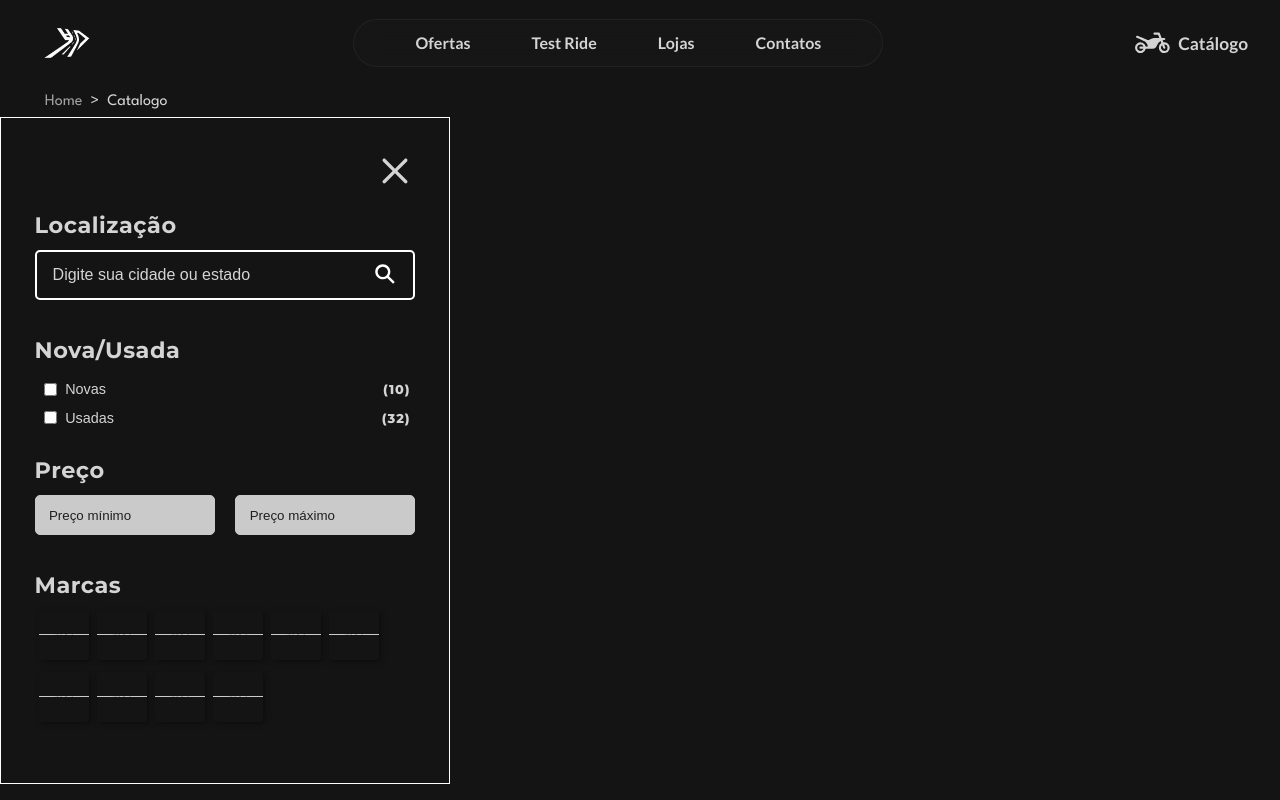
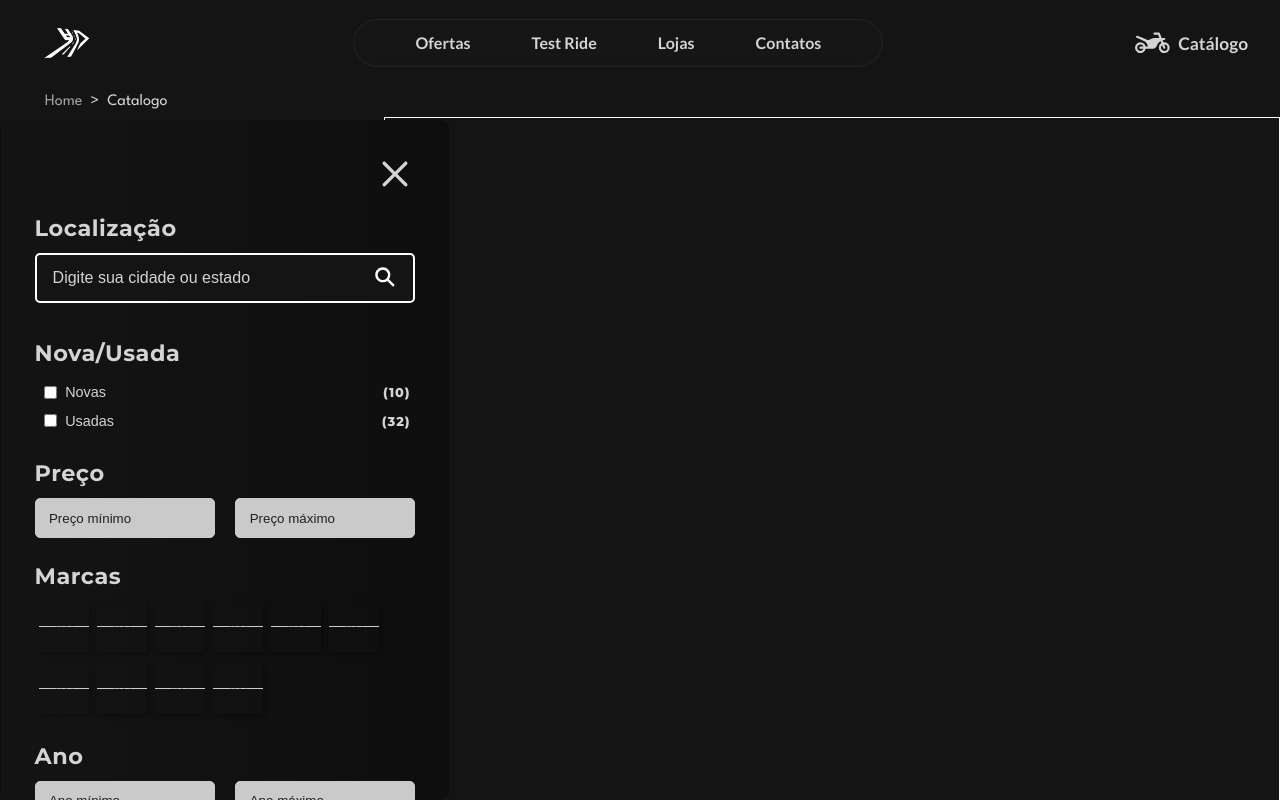
Before and after one commit to victoralsp/ecommerce-motos, a React (Vite) app: page /catalogo in a window 1280 px wide. Shown: the top 800 px of the page. Built offline with nearby package versions, Linux system fonts and the light colour scheme.

Commit message:
Posicionando menu como fixed e criação de componente de preço, marca e ano

```diff
--- a/src/pages/Catalogo/Catalogo.jsx
+++ b/src/pages/Catalogo/Catalogo.jsx
@@ -12,6 +12,7 @@ export default function Catalogo() {
             <main>
             <Breadcrumbs />
             <ContainerMenuLateral/>
+            <div className={styles.teste}></div>
             </main>
 
         </body>
--- a/src/pages/Catalogo/Catalogo.module.scss
+++ b/src/pages/Catalogo/Catalogo.module.scss
@@ -1,5 +1,10 @@
 .bodyCatalogo {
     overflow-x: hidden;
 
-
+    .teste {
+        width: 70%;
+        height: 5000px;
+        border: 1px solid white;
+        margin-left: auto;
+    }
 }
--- a/src/pages/Catalogo/components/ContainerMenuLateral/ContainerMenuLateral.jsx
+++ b/src/pages/Catalogo/components/ContainerMenuLateral/ContainerMenuLateral.jsx
@@ -3,7 +3,7 @@ import styles from "./ContainerMenuLateral.module.scss";
 import BuscarLocalizacao from "../BuscarLocalizacao/BuscarLocalizacao";
 import IconeMenuLateral from "../IconeMenuLateral/IconeMenuLateral";
 import OpcaoNovaOuUsada from "../OpcaoNovaOuUsada/OpcaoNovaOuUsada";
-import PrecoMinimoMaximo from "../PrecoMinimoMaximo/PrecoMinimoMaximo";
+import FiltrarMinimoMaximo from "../FiltrarMinimoMaximo/FiltrarMinimoMaximo";
 import FiltrarPorMarcas from "../FiltrarPorMarcas/FiltrarPorMarcas";
 
 
@@ -15,8 +15,17 @@ export default function ContainerMenuLateral() {
                 <IconeMenuLateral/>
                 <BuscarLocalizacao/>
                 <OpcaoNovaOuUsada/>
-                <PrecoMinimoMaximo/>
+                <FiltrarMinimoMaximo
+                    funcaoSubtitulo='Preço'
+                    nomeIntervaloMinimo='Preço mínimo'
+                    nomeIntervaloMaximo='Preço máximo'
+                />
                 <FiltrarPorMarcas/>
+                <FiltrarMinimoMaximo
+                    funcaoSubtitulo='Ano'
+                    nomeIntervaloMinimo='Ano mínimo'
+                    nomeIntervaloMaximo='Ano máximo'
+                />
             </div>
         </article>
     )
--- a/src/pages/Catalogo/components/ContainerMenuLateral/ContainerMenuLateral.module.scss
+++ b/src/pages/Catalogo/components/ContainerMenuLateral/ContainerMenuLateral.module.scss
@@ -1,8 +1,12 @@
 .containerMenuLateral {
     width: 450px;
-    // height: 50vh;
-    border: 1px solid white;
+    height: 85vh;
+    border: 1px solid rgba(255, 255, 255, 0);
     color: #d4d4d4;
+    background: linear-gradient(to right, #141414 0%, #0e0e0e 100%);
+    border-radius: 10px;
+    position: fixed;
+    bottom: 0;
 
     .widthControllerMenuLateral {
         width: 85%;
@@ -15,7 +19,7 @@
     h3 {
         font-size: 1.4rem;
         letter-spacing: .5px;
-        margin: .5em 0;
+        margin: 0 0 .5em 0;
         font-family: "Montserrat", sans-serif;
     }
 }
--- /dev/null
+++ b/src/pages/Catalogo/components/FiltrarMinimoMaximo/FiltrarMinimoMaximo.jsx
@@ -0,0 +1,17 @@
+import React from "react";
+import styles from "./FiltrarMinimoMaximo.module.scss";
+
+export default function FiltrarMinimoMaximo( { funcaoSubtitulo, nomeIntervaloMinimo, nomeIntervaloMaximo } ) {
+
+    return (
+        <>
+            <section className={styles.FiltrarMinimoMaximo}>
+                <h3>{funcaoSubtitulo}</h3>
+                <div>
+                    <input type="text" placeholder={nomeIntervaloMinimo}/>
+                    <input type="text" placeholder={nomeIntervaloMaximo}/>
+                </div>
+            </section>
+        </>
+    )
+}
--- a/src/pages/Catalogo/components/PrecoMinimoMaximo/PrecoMinimoMaximo.module.scss
+++ b/src/pages/Catalogo/components/FiltrarMinimoMaximo/FiltrarMinimoMaximo.module.scss
@@ -1,4 +1,4 @@
-.PrecoMinimoMaximo {
+.FiltrarMinimoMaximo {
     display: flex;
     flex-direction: column;
     margin: 0 0 1.5em 0;
--- a/src/pages/Catalogo/components/PrecoMinimoMaximo/PrecoMinimoMaximo.jsx
+++ /dev/null
@@ -1,17 +0,0 @@
-import React from "react";
-import styles from "./PrecoMinimoMaximo.module.scss";
-
-export default function PrecoMinimoMaximo() {
-
-    return (
-        <>
-            <section className={styles.PrecoMinimoMaximo}>
-                <h3>Preço</h3>
-                <div>
-                    <input type="text" placeholder="Preço mínimo"/>
-                    <input type="text" placeholder="Preço máximo"/>
-                </div>
-            </section>
-        </>
-    )
-}
```
